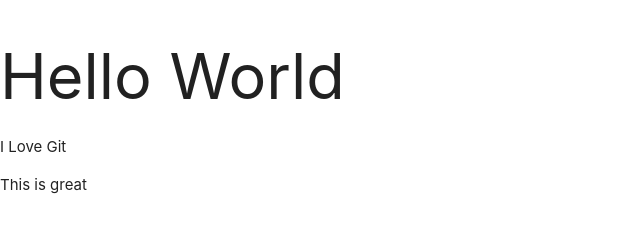
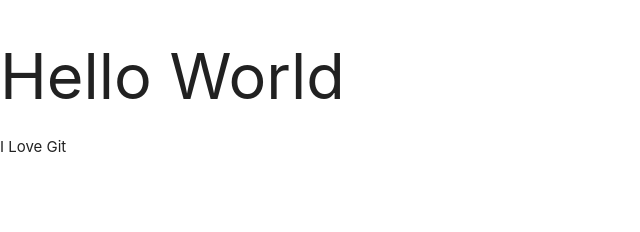
Before and after one commit to Alireza33446699/frontend.project, a plain HTML site: page index.html in a window 1280 px wide. Shown: the whole page, without its empty margins (0-640 px from the left). Drawn offline with Linux system fonts and the light colour scheme.

Commit message:
3th commit

```diff
--- a/index.html
+++ b/index.html
@@ -13,9 +13,6 @@
 <body>
     <h1>Hello World</h1>
     <p>I Love Git</p>
-    <p>This is great</p>
-
-
 
 
 
```
